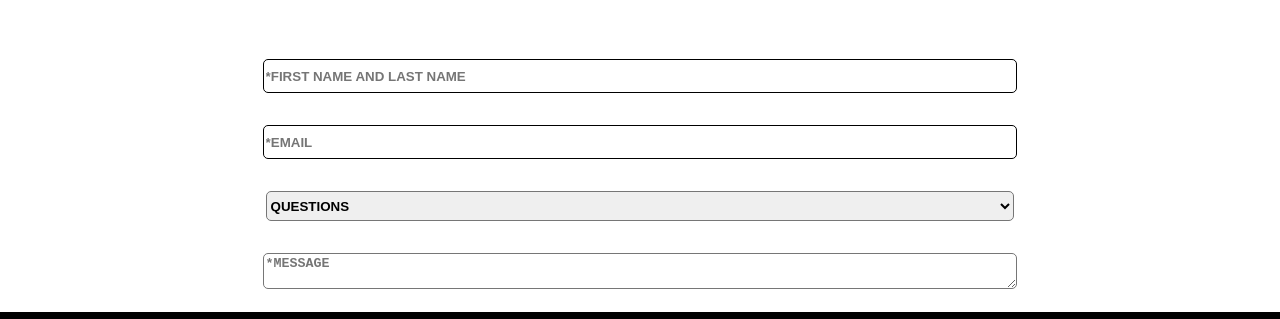
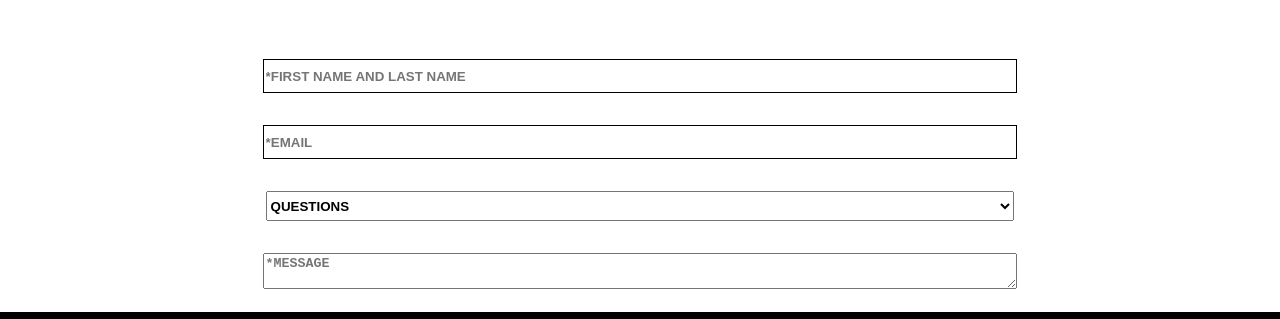
Before and after one commit to andrewjspivey/eastbay_recorders, a React (Create React App) app: page /contact in a window 1280 px wide. Shown: the part 618-937 px from the top of the page. Built offline with nearby package versions, Linux system fonts and the light colour scheme; a web font is replaced by a local one.

Commit message:
Removed border radius from contact boxes

```diff
--- a/src/Contact/ContactSheet/ContactSheet.js
+++ b/src/Contact/ContactSheet/ContactSheet.js
@@ -15,7 +15,6 @@ const ContactGroup = styled.div`
 
 const NameInputGroup = styled.input`
   width: 60%;
-  border-radius: 5px;
   font-weight: bold;
   height: 30px;
   margin: 1rem;
@@ -24,7 +23,6 @@ const NameInputGroup = styled.input`
 
 const CategoryGroup = styled.select`
   width: 60%;
-  border-radius: 5px;
   font-weight: bold;
   height: 30px;
   margin: 1rem;
@@ -32,7 +30,6 @@ const CategoryGroup = styled.select`
 
 const MessageGroup = styled.textarea`
   width: 60%;
-  border-radius: 5px;
   font-weight: bold;
   height: 30px;
   margin: 1rem;
```
